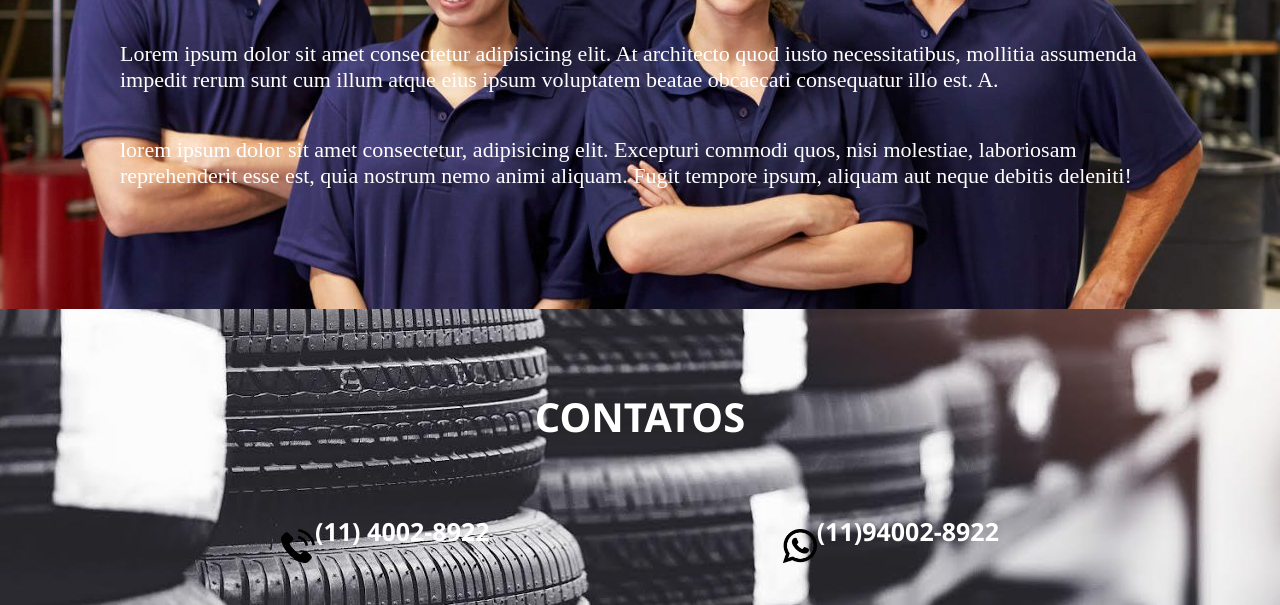
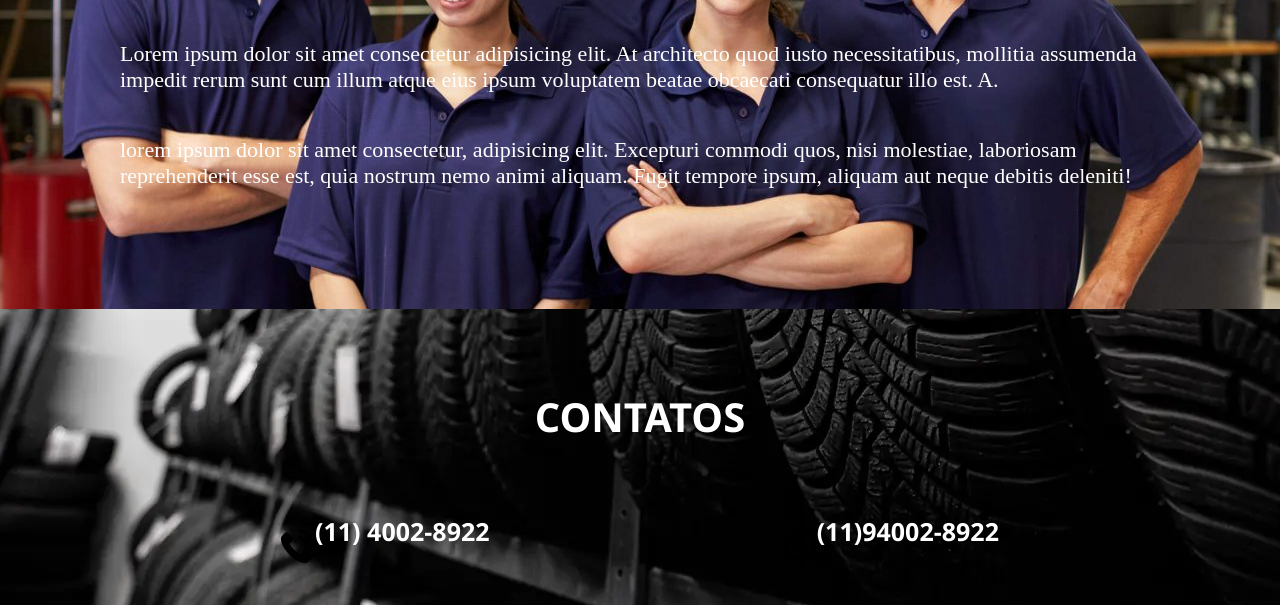
Before and after one commit to Vleandro26/Silva_pneus, a plain HTML site: page Site pneus/index.html in a window 1280 px wide. Shown: the part 2713-3318 px from the top of the page. Drawn offline with Linux system fonts and the light colour scheme.

Commit message:
atualizações
Finalização do projeto

```diff
--- a/Site pneus/style.css
+++ b/Site pneus/style.css
@@ -195,7 +195,7 @@ header > h1{/*Selecionar aqui a cor da letra do nosso H1 ou seja, do nosso títu
 
             footer{
                 padding: 80px;
-                background-image: url(img/pneus\ fundo.jpg);
+                background-image: url(img/pneu1.webp);
                 background-position: bottom ;
                 background-repeat:  no-repeat;
             }
```
Also changed, not shown: Site pneus/img/pneu.jpg (added), Site pneus/img/pneu1.webp (added), Site pneus/img/zap.jpg (added), Site pneus/img/zap.png (added).
